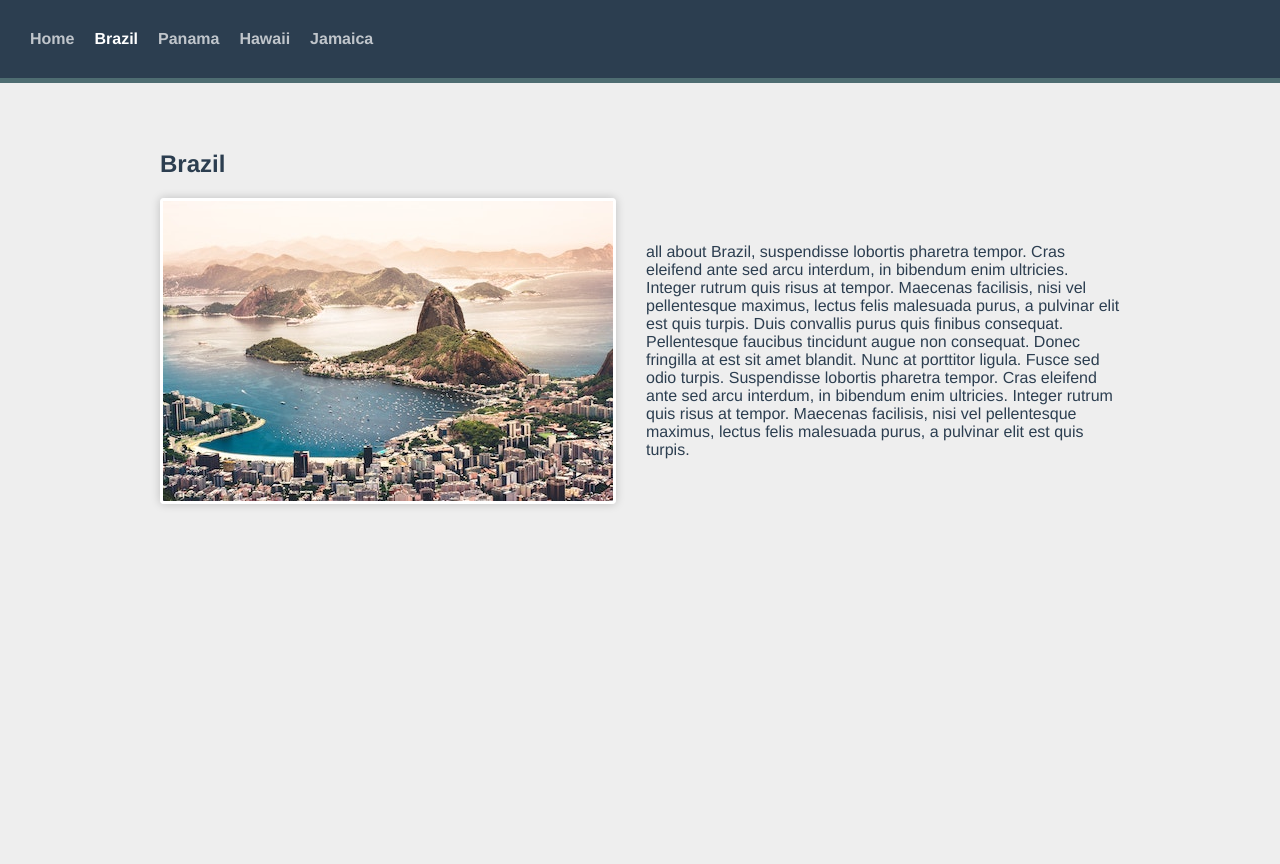
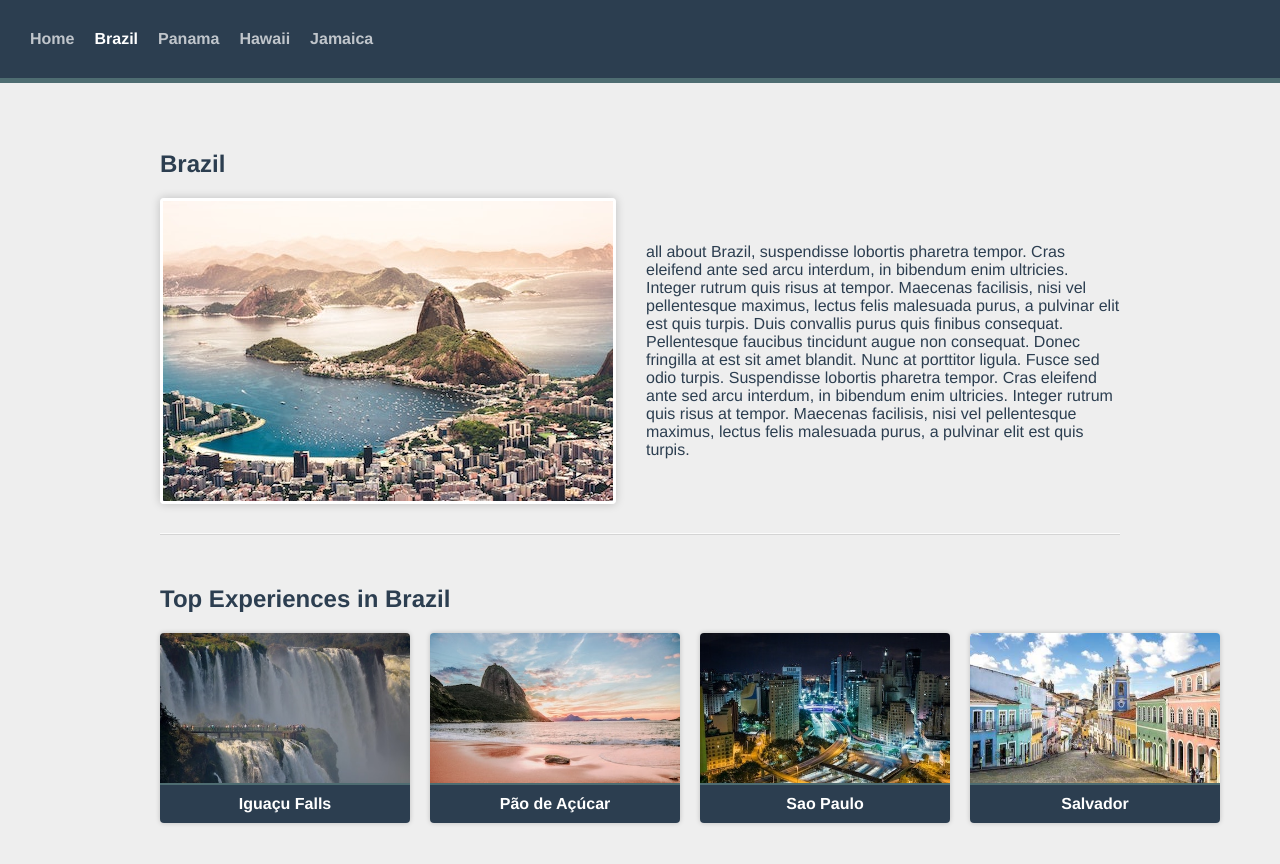
Before and after one commit to francisco-solis99/AppTravelVue, a Vue app: page /destination/1/brazil in a window 1280 px wide. Shown: the top 864 px of the page. Before the commit the page ends 800 px from the top, so only its background shows below. Built offline with nearby package versions, Linux system fonts and the light colour scheme.

Commit message:
[Add] the experiences cards and another dynamic route for this experiences cards

```diff
--- /dev/null
+++ b/src/components/ExperienceCard.vue
@@ -0,0 +1,24 @@
+<script>
+  export default{
+    name: 'ExperienceCard',
+    props: {
+      experience: {
+        type: Object,
+        required: true
+      }
+    },
+  };
+</script>
+
+
+<template>
+  <article class="card">
+    <img :src="`/images/${experience.image}`" :alt="experience.name">
+    <span class="card__text">{{experience.name}}</span>
+  </article>
+</template>
+
+
+
+<style scoped>
+</style>
--- a/src/router/index.js
+++ b/src/router/index.js
@@ -12,7 +12,15 @@ const routes = [
   {
     path: '/destination/:id/:slug',
     name: 'destination.show',
-    component: () => import('@/views/DestinationShow.vue')
+    component: () => import('@/views/DestinationShow.vue'),
+    props: route => ({...route.params, id: parseInt(route.params.id)})
+  },
+
+  {
+    path: '/destination/:id/:slug/:experienceSlug',
+    name: 'experience.show',
+    component: () => import('@/views/DestinationExperience.vue'),
+    props: route => ({...route.params, id: parseInt(route.params.id)})
   }
 ];
 
--- /dev/null
+++ b/src/views/DestinationExperience.vue
@@ -0,0 +1,32 @@
+<script>
+  import sourceData from '@/data.json';
+  export default {
+    name:'DestinationExperience',
+    props: {
+      id: {
+        type: Number,
+        required: true
+      },
+      experienceSlug: {
+        type: String,
+        required: true
+      }
+    },
+    computed:{
+      experience(){
+        return sourceData.destinations.find(country => country.id === this.id)
+                          .experiences.find(city => city.slug === this.experienceSlug);
+      }
+    }
+  };
+</script>
+
+<template>
+  <article class="experience" v-if="experience">
+    <h1>{{experience.name}}</h1>
+    <div class="experience-details">
+      <img :src="`/images/${experience.image}`" :alt="experience.name">
+      <p>{{experience.description}}</p>
+    </div>
+  </article>
+</template>
--- a/src/views/DestinationShow.vue
+++ b/src/views/DestinationShow.vue
@@ -1,31 +1,65 @@
 <script>
   import sourceData from '@/data.json';
+  import ExperienceCard from '@/components/ExperienceCard.vue';
   export default{
     name: 'DestinationShow',
+    components: {
+      'experience-card': ExperienceCard,
+    },
+    props: {
+      id: {
+        type: Number,
+        required: true
+      },
+      slug: {
+        type: String,
+        required: false
+      }
+    },
+
     data(){
       return {
+        // destination: null,
       };
     },
     computed:{
-      destinationId(){
-        return this.$route.params.id;
-      },
-
       destination(){
-        return sourceData.destinations.find(item => item.id == this.destinationId);
+        return sourceData.destinations.find(item => item.id === this.id);
       }
     },
+
+    updated(){
+      console.log(this.$props);
+    }
+    // async created(){
+    //   const response = await fetch(`https://travel-dummy-api.netlify.app/${this.$route.params.slug}`);
+    //   this.destination = await response.json();
+    // },
   };
 </script>
 
 
 <template>
 <!-- Make the template for every destination according to the destination  id in the url -->
-  <section class="destination">
+  <section class="destination" v-if="destination">
     <h1>{{destination.name}}</h1>
     <div class="destination-details">
       <img :src="`/images/${destination.image}`" :alt="destination.name">
       <p>{{destination.description}}</p>
+    </div>
+  </section>
+  <h1 v-else>Loading...</h1>
+
+<!-- experiences section with another router link -->
+  <section class="experiences">
+    <h2>Top Experiences in {{destination.name}}</h2>
+    <div class="cards">
+      <router-link
+        v-for="experience in destination.experiences"
+        :key="experience.slug"
+        :to="{name: 'experience.show', params:{experienceSlug: experience.slug}}">
+        <experience-card :experience="experience"></experience-card>
+      </router-link>
     </div>
   </section>
 </template>
```
Also changed, not shown: src/views/About.vue (deleted, +0 -9 lines).
